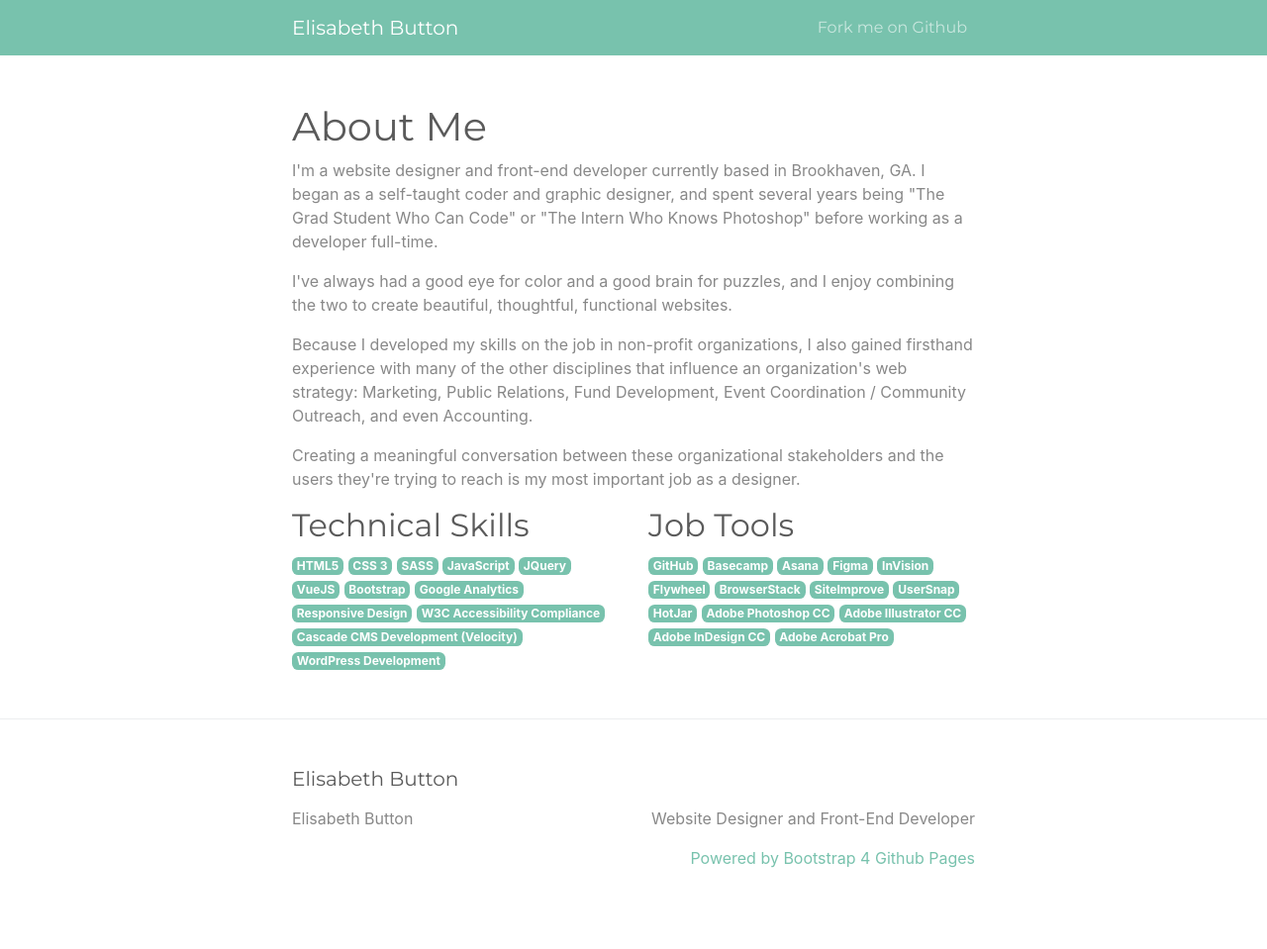
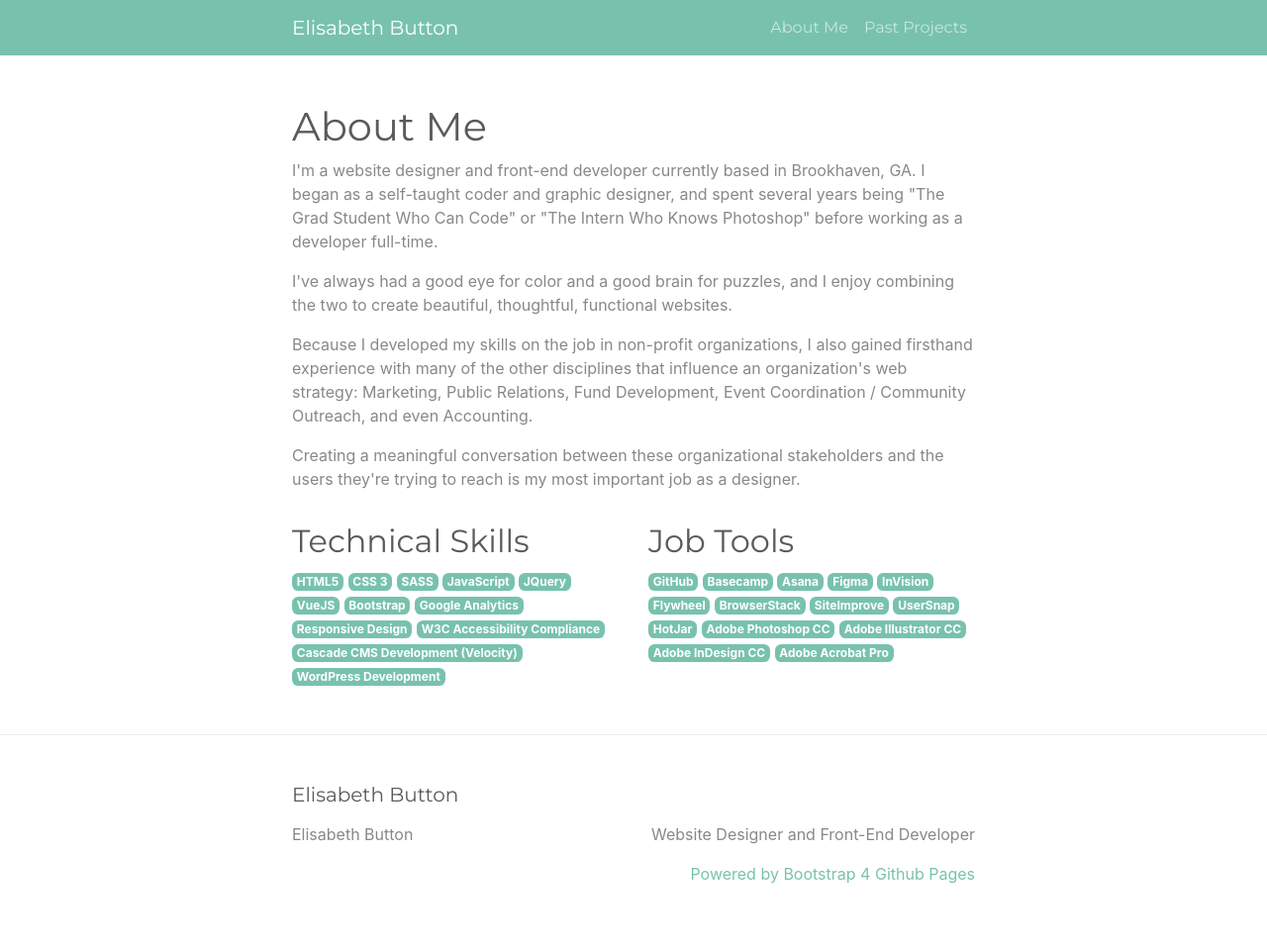
Before and after one commit to emsbutton/portfolio, a Jekyll site: the page built from about.html, in a window 1280 px wide. Shown: the whole page at 99% size. Built offline with Jekyll 4.4.1, drawn with Linux system fonts in a browser that asks for light colours; comment, search, counter and statistics services are not loaded.

Commit message:
nav, port buildout

```diff
--- a/_includes/head.html
+++ b/_includes/head.html
@@ -4,7 +4,9 @@
   <meta name="viewport" content="width=device-width, initial-scale=1">
   {%- seo -%}
   <link rel="stylesheet" href="{{ "/assets/main.css" | relative_url }}">
+  <link rel="stylesheet" href="https://cdnjs.cloudflare.com/ajax/libs/ekko-lightbox/5.3.0/ekko-lightbox.css" integrity="sha512-Velp0ebMKjcd9RiCoaHhLXkR1sFoCCWXNp6w4zj1hfMifYB5441C+sKeBl/T/Ka6NjBiRfBBQRaQq65ekYz3UQ==" crossorigin="anonymous" />
   {%- feed_meta -%}
   <script src="{{ "/assets/javascript/bootstrap/jquery.min.js" | relative_url }}"></script>
   <script src="{{ "/assets/javascript/bootstrap/bootstrap.bundle.min.js" | relative_url }}"></script>
+  <script src="https://cdnjs.cloudflare.com/ajax/libs/ekko-lightbox/5.3.0/ekko-lightbox.min.js" integrity="sha512-Y2IiVZeaBwXG1wSV7f13plqlmFOx8MdjuHyYFVoYzhyRr3nH/NMDjTBSswijzADdNzMyWNetbLMfOpIPl6Cv9g==" crossorigin="anonymous"></script>
 </head>
--- a/_includes/header.html
+++ b/_includes/header.html
@@ -9,17 +9,14 @@
     </button>
     <div class="collapse navbar-collapse" id="navbarSupportedContent">
       <ul class="navbar-nav ml-auto">
-        {%- for path in page_paths -%}
-          {%- assign my_page = site.pages | where: "path", path | first -%}
-          {%- if my_page.title -%}
+
           <li class="nav-item">
-            <a class="nav-link" href="{{ my_page.url | relative_url }}">{{ my_page.title | escape }}</a>
+            <a class="nav-link" href="/about.html">About Me</a>
           </li>
-          {%- endif -%}
-        {% endfor -%}
-        <li class="nav-item">
-          <a class="nav-link" href="{{ site.github.repository_url }}">Fork me on Github</a>
-        </li>
+          <li class="nav-item">
+            <a class="nav-link" href="/projects/index.html">Past Projects</a>
+          </li>
+
       </ul>
     </div>
   </div>
--- a/about.html
+++ b/about.html
@@ -12,7 +12,7 @@ I began as a self-taught coder and graphic designer, and spent several years bei
 <p>Creating a meaningful conversation between these organizational stakeholders and the users they're trying to reach is my most important job as a designer.</p>
   </div>
 </div>
-  <div class="row">
+  <div class="row mt-3">
     <div class="col-lg-6">
 <h2>Technical Skills</h2>
 <div class="badge-container">
@@ -23,7 +23,6 @@ I began as a self-taught coder and graphic designer, and spent several years bei
 <span class="badge badge-primary">JQuery</span>
 <span class="badge badge-primary">VueJS</span>
 <span class="badge badge-primary">Bootstrap</span>
-
 <span class="badge badge-primary">Google Analytics</span>
 <span class="badge badge-primary">Responsive Design</span>
 <span class="badge badge-primary">W3C Accessibility Compliance</span>
```
Also changed, not shown: projects/index.html (added, +24 -0 lines).
